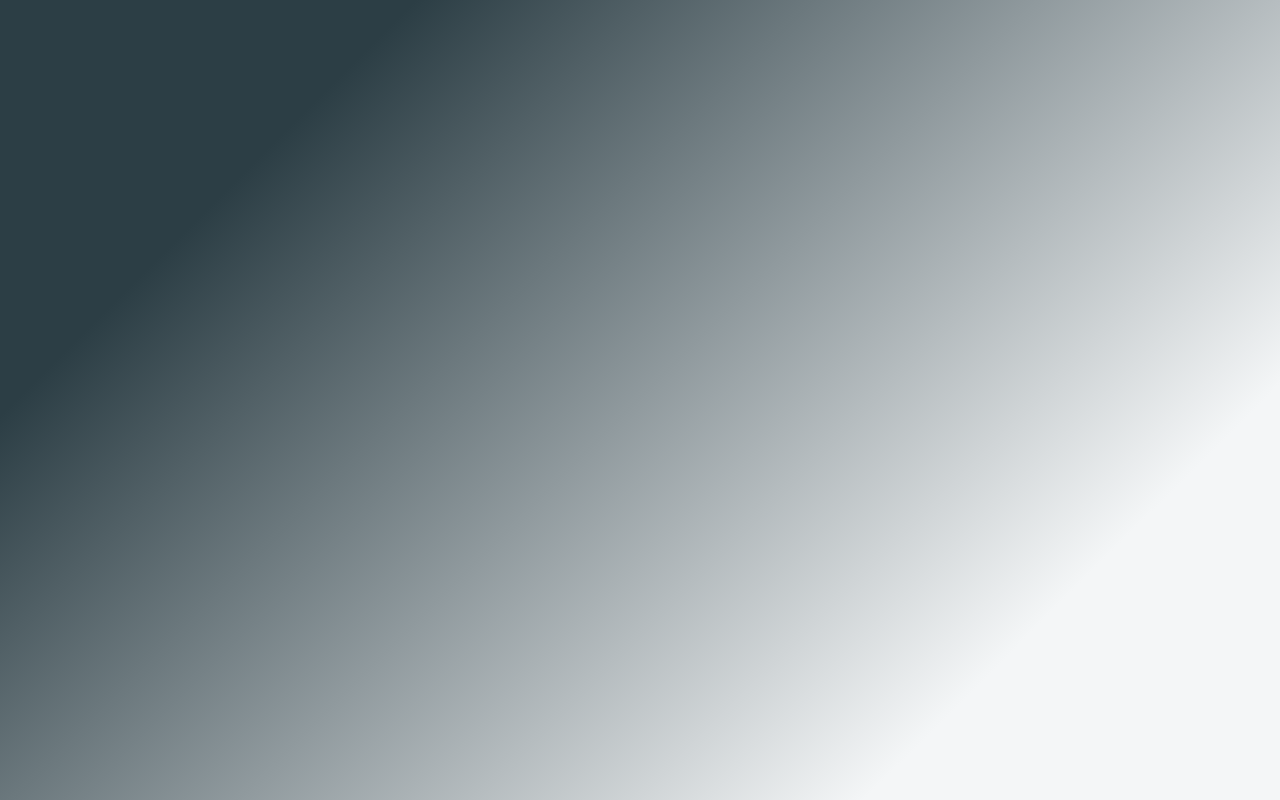
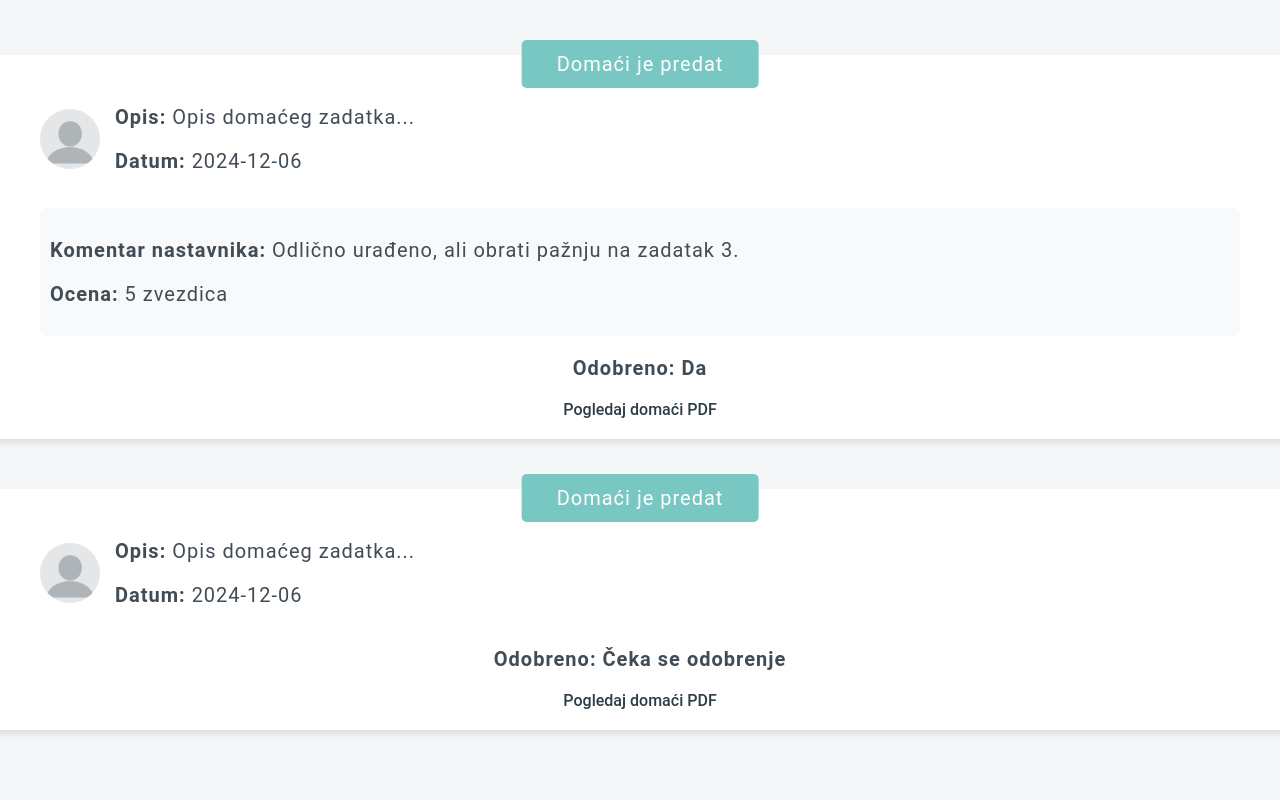
Before and after one commit to EminRedzovic/HakatonDUNP, a React (Create React App) app: page /submitedForm in a window 1280 px wide. Before the commit this address had no page. Built offline with nearby package versions, Linux system fonts and the light colour scheme.

Commit message:
submitedWorks

```diff
--- a/src/App.js
+++ b/src/App.js
@@ -2,14 +2,14 @@ import "./App.css";
 import { BrowserRouter, Routes, Route } from "react-router-dom";
 
 import Home from "./pages/Home/Home";
-import SubmitForm from "./pages/submitForm/submitForm";
+import SubmitedForm from "./pages/submitForm/submitedForm";
 
 function App() {
   return (
     <BrowserRouter>
       <Routes>
         <Route path="/" element={<Home />} />
-        <Route path="/submitForm" element={<SubmitForm />} />
+        <Route path="/submitedForm" element={<SubmitedForm />} />
       </Routes>
     </BrowserRouter>
   );
--- a/src/pages/submitForm/submitForm.css
+++ /dev/null
@@ -1,95 +0,0 @@
-/* submitForm.css */
-body {
-  font-family: "Segoe UI", Tahoma, Geneva, Verdana, sans-serif;
-  background-color: #f4f6f7; /* Off-White Background */
-  margin: 0;
-  padding: 0;
-  display: flex;
-  justify-content: center;
-  align-items: center;
-  height: 100vh;
-  background: linear-gradient(
-    135deg,
-    #2c3e45 20%,
-    #f4f6f7 80%
-  ); /* Dark Teal & Off-White Gradient */
-}
-
-.form-container {
-  background-color: #ffffff; /* White background for form */
-  border-radius: 15px;
-  padding: 50px;
-  width: 80%;
-  max-width: 900px;
-  box-shadow: 0 8px 20px rgba(0, 0, 0, 0.1);
-  text-align: center;
-  background-color: #e3e8ea; /* Light Gray for the card background */
-}
-
-h1 {
-  color: #2c3e45; /* Dark Teal for title */
-  font-size: 36px;
-  margin-bottom: 40px;
-}
-
-.homework-form {
-  display: flex;
-  flex-direction: column;
-  gap: 30px;
-}
-
-.form-group {
-  display: flex;
-  flex-direction: column;
-  align-items: flex-start;
-}
-
-label {
-  color: #404c56; /* Dark Gray for labels */
-  font-size: 18px;
-  font-weight: 600;
-  margin-bottom: 10px;
-}
-
-input[type="text"],
-textarea,
-input[type="file"] {
-  padding: 15px;
-  border: 1px solid #62b6a9; /* Greenish Teal for borders */
-  border-radius: 8px;
-  font-size: 18px;
-  width: 100%;
-  box-sizing: border-box;
-  outline: none;
-  transition: border-color 0.3s ease;
-  background-color: #f4f6f7; /* Off-White Background */
-}
-
-input[type="text"]:focus,
-textarea:focus {
-  border-color: #78c7c3; /* Soft Teal on focus */
-}
-
-textarea {
-  resize: none;
-}
-
-button {
-  background-color: #62b6a9; /* Greenish Teal for button */
-  color: #ffffff;
-  border: none;
-  padding: 16px 24px;
-  font-size: 18px;
-  border-radius: 8px;
-  cursor: pointer;
-  transition: background-color 0.3s ease, transform 0.2s ease;
-  box-shadow: 0 4px 8px rgba(0, 0, 0, 0.1);
-}
-
-button:hover {
-  background-color: #78c7c3; /* Soft Teal on hover */
-}
-
-button:active {
-  transform: scale(0.98); /* Scale effect on click */
-}
--- a/src/pages/submitForm/submitForm.js
+++ /dev/null
@@ -1,49 +0,0 @@
-import React from "react";
-import "./submitForm.css";
-
-const SubmitForm = () => {
-  const handleSubmit = (event) => {
-    event.preventDefault();
-    alert("Homework submitted successfully!");
-  };
-
-  return (
-    <div className="form-container">
-      <h1>Submit Your Homework</h1>
-      <form className="homework-form" onSubmit={handleSubmit}>
-        <div className="form-group">
-          <label htmlFor="title">Homework Title:</label>
-          <input
-            type="text"
-            id="title"
-            name="title"
-            placeholder="Enter homework title"
-            required
-          />
-        </div>
-
-        <div className="form-group">
-          <label htmlFor="description">Description:</label>
-          <textarea
-            id="description"
-            name="description"
-            rows="8"
-            placeholder="Enter a brief description"
-            required
-          ></textarea>
-        </div>
-
-        <div className="form-group">
-          <label htmlFor="file">Upload PDF:</label>
-          <input type="file" id="file" name="file" accept=".pdf" required />
-        </div>
-
-        <button type="submit" className="submit-btn">
-          Submit
-        </button>
-      </form>
-    </div>
-  );
-};
-
-export default SubmitForm;
--- /dev/null
+++ b/src/pages/submitForm/submitedForm.css
@@ -0,0 +1,130 @@
+body {
+  background-color: #f4f6f7;
+  font-family: "Roboto", sans-serif;
+  color: #404c56;
+  margin: 0;
+  padding: 0;
+}
+p {
+  letter-spacing: 1px !important;
+  font-size: 20px;
+}
+.submit-container {
+  display: flex;
+  justify-content: center;
+  align-items: center;
+  flex-direction: column;
+  margin-top: 30px;
+
+  width: 100%;
+}
+
+.header {
+  background-color: #2c3e45;
+  color: #f4f6f7;
+  padding: 20px;
+  text-align: center;
+  font-size: 1.5em;
+  width: 100%;
+  border-radius: 8px 8px 0 0;
+}
+.approval-status p {
+  font-size: 20px;
+  letter-spacing: 1px;
+}
+.card {
+  background-color: #fff;
+  border-radius: 8px;
+  box-shadow: 0 4px 6px rgba(0, 0, 0, 0.1);
+  padding: 20px;
+  width: 100%;
+  margin: 25px 0;
+  justify-content: center;
+  position: relative;
+}
+.card-body {
+  padding: 0px 40px 0px 40px;
+}
+.card-body {
+  padding-top: 10px;
+}
+
+.card-header {
+  display: flex;
+  align-items: center;
+  justify-content: space-between;
+  margin-bottom: 15px;
+}
+
+.task-image {
+  width: 60px;
+  height: 60px;
+  border-radius: 50%;
+  object-fit: cover;
+  margin-right: 15px;
+}
+
+.task-details {
+  flex-grow: 1;
+}
+.pdf-link {
+  margin-top: 20px;
+  text-align: center;
+}
+
+.pdf-text-link {
+  color: #2c3e45; /* Dark color for a professional look */
+  font-size: 16px;
+  text-decoration: none; /* Remove the underline */
+  font-weight: 500;
+  transition: color 0.3s ease, transform 0.3s ease;
+}
+
+.pdf-text-link:hover {
+  color: #78c7c3; /* Change color on hover to match your design */
+  transform: translateY(-2px); /* Slightly lift the link on hover */
+}
+.status {
+  position: absolute;
+  top: -15px;
+  left: 50%;
+  transform: translateX(-50%);
+  background-color: #78c7c3;
+  color: white;
+  font-size: 20px;
+  padding: 12px 35px;
+  border-radius: 5px;
+  text-align: center;
+}
+
+.status-not-submitted {
+  background-color: #e74c3c;
+  letter-spacing: 1px;
+}
+
+.teacher-feedback {
+  background-color: #f8f9fa;
+  padding: 10px;
+  border-radius: 8px;
+  margin-bottom: 15px;
+}
+
+.approval-status {
+  font-weight: bold;
+  text-align: center;
+}
+
+.status-submitted {
+  color: white;
+  letter-spacing: 1px;
+}
+
+.status-not-submitted {
+  color: #e74c3c;
+}
+
+@media (max-width: 768px) {
+  .card {
+    width: 90%;
+  }
+}
--- /dev/null
+++ b/src/pages/submitForm/submitedForm.js
@@ -0,0 +1,96 @@
+import React, { useState } from "react";
+import "./submitedForm.css";
+import image from "../../assets/profile.png";
+
+const SubmitedForm = () => {
+  const [homework, setHomework] = useState([
+    {
+      submitted: true,
+      image: "image_path_here",
+      description: "Opis domaćeg zadatka...",
+      teacherComment: "Odlično urađeno, ali obrati pažnju na zadatak 3.",
+      recension: 5,
+      approved: true,
+      date: "2024-12-06",
+      pdfLink: "path_to_pdf_here",
+    },
+    {
+      submitted: true,
+      image: "image_path_here",
+      description: "Opis domaćeg zadatka...",
+      teacherComment: "Odlično urađeno, ali obrati pažnju na zadatak 3.",
+      recension: 5,
+      approved: "Waiting",
+      date: "2024-12-06",
+      pdfLink: "path_to_pdf_here",
+    },
+  ]);
+
+  return (
+    <div className="submit-container">
+      {homework.map((task, index) => (
+        <div key={index} className="card">
+          <div className="status">
+            {task.submitted ? (
+              <span className="status-submitted">Domaći je predat</span>
+            ) : (
+              <span className="status-not-submitted">Domaći nije predate</span>
+            )}
+          </div>
+
+          <div className="card-body">
+            <div className="card-header">
+              <img className="task-image" src={image} alt="Task" />
+              <div className="task-details">
+                <p>
+                  <strong>Opis:</strong> {task.description}
+                </p>
+                <p>
+                  <strong>Datum:</strong> {task.date}
+                </p>
+              </div>
+            </div>
+
+            {task.approved !== "Waiting" && (
+              <>
+                <div className="teacher-feedback">
+                  <p>
+                    <strong>Komentar nastavnika:</strong> {task.teacherComment}
+                  </p>
+                  <p>
+                    <strong>Ocena:</strong> {task.recension} zvezdica
+                  </p>
+                </div>
+              </>
+            )}
+
+            <div className="approval-status">
+              <p>
+                <strong>Odobreno:</strong>{" "}
+                {task.approved === "Waiting"
+                  ? "Čeka se odobrenje"
+                  : task.approved
+                  ? "Da"
+                  : "Ne"}
+              </p>
+            </div>
+            <div className="pdf-link">
+              {task.pdfLink && (
+                <a
+                  href={task.pdfLink}
+                  target="_blank"
+                  rel="noopener noreferrer"
+                  className="pdf-text-link"
+                >
+                  Pogledaj domaći PDF
+                </a>
+              )}
+            </div>
+          </div>
+        </div>
+      ))}
+    </div>
+  );
+};
+
+export default SubmitedForm;
```
Also changed, not shown: src/assets/profile.png (added).
